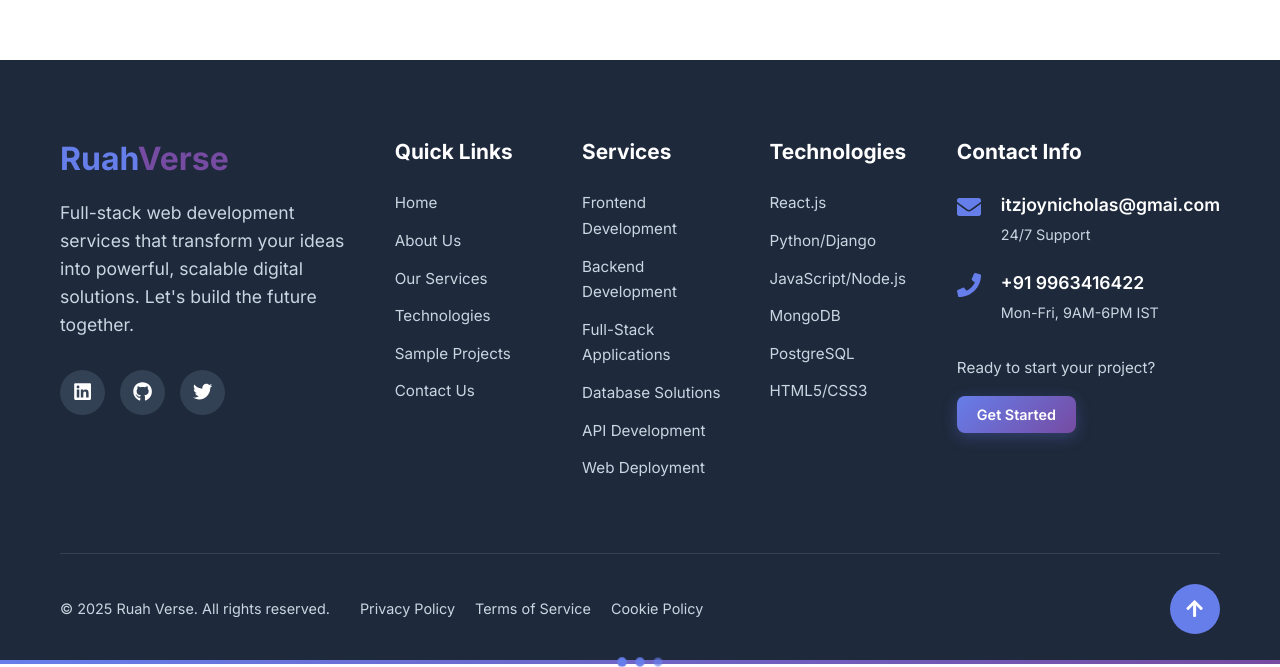
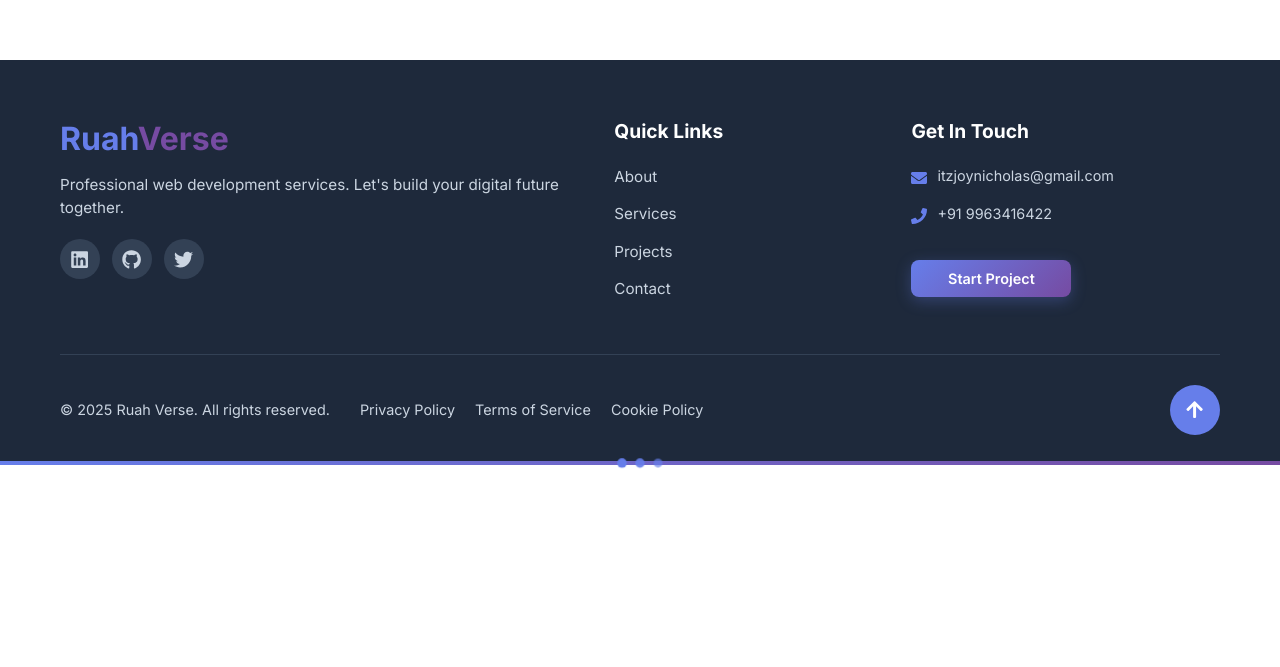
Before and after one commit to joynicholas2001/RUAHVERSE-Website, a React (Vite) app: page / in a window 1280 px wide. Shown: the part 10965-11632 px from the top of the page. After the commit the page ends 11433 px from the top, so only its background shows below. Built offline with nearby package versions, Linux system fonts and the light colour scheme; the HTML template or start-up script is replaced by a standard one.

Commit message:
Improve footer for mobile: Simplify layout, reduce content, optimize spacing, and enhance mobile responsiveness

```diff
--- a/src/App.css
+++ b/src/App.css
@@ -1276,45 +1276,56 @@ section {
 .footer {
   background: #1e293b;
   color: white;
-  padding: 80px 0 0;
+  padding: 60px 0 0;
   position: relative;
 }
 
 .footer-content {
   display: grid;
-  grid-template-columns: 2fr 1fr 1fr 1fr 1.5fr;
+  grid-template-columns: 2fr 1fr 1.2fr;
   gap: 40px;
-  margin-bottom: 60px;
-}
-
-.footer-brand h3 {
+  margin-bottom: 40px;
+}
+
+.footer-brand-section .footer-brand {
   font-size: 2rem;
-  margin-bottom: 20px;
+  margin-bottom: 15px;
 }
 
 .footer-description {
   color: #cbd5e1;
-  margin-bottom: 30px;
-  line-height: 1.6;
+  margin-bottom: 20px;
+  line-height: 1.5;
+  font-size: 0.95rem;
 }
 
 .footer-social {
   display: flex;
-  gap: 15px;
+  gap: 12px;
 }
 
 .footer .social-link {
   background: #334155;
+  width: 40px;
+  height: 40px;
+  border-radius: 50%;
+  display: flex;
+  align-items: center;
+  justify-content: center;
+  color: #cbd5e1;
+  text-decoration: none;
+  transition: all 0.3s ease;
 }
 
 .footer .social-link:hover {
   background: #667eea;
+  color: white;
 }
 
 .footer-title {
   color: white;
-  margin-bottom: 25px;
-  font-size: 1.3rem;
+  margin-bottom: 20px;
+  font-size: 1.2rem;
 }
 
 .footer-links {
@@ -1337,32 +1348,29 @@ section {
 }
 
 .footer-contact .contact-item {
-  margin-bottom: 20px;
+  display: flex;
+  align-items: center;
+  gap: 10px;
+  margin-bottom: 15px;
+  font-size: 0.9rem;
 }
 
 .footer-contact .contact-icon {
   color: #667eea;
-}
-
-.footer-contact p {
-  color: white;
-  font-weight: 600;
-  margin-bottom: 2px;
+  font-size: 1rem;
+  flex-shrink: 0;
 }
 
 .footer-contact span {
   color: #cbd5e1;
+}
+
+.footer-cta-btn {
+  margin-top: 20px;
+  padding: 10px 20px;
   font-size: 0.9rem;
-}
-
-.footer-cta {
-  margin-top: 30px;
-}
-
-.footer-cta p {
-  color: #cbd5e1;
-  margin-bottom: 15px;
-  font-size: 0.95rem;
+  width: 100%;
+  max-width: 160px;
 }
 
 .footer-bottom {
@@ -1488,8 +1496,23 @@ section {
   }
 
   .footer-content {
-    grid-template-columns: repeat(2, 1fr);
-    gap: 40px;
+    grid-template-columns: 1fr 1fr;
+    gap: 30px;
+  }
+
+  .footer-brand-section {
+    grid-column: 1 / -1;
+    text-align: center;
+    margin-bottom: 20px;
+  }
+
+  .footer-brand-section .footer-brand {
+    font-size: 1.8rem;
+  }
+
+  .footer-brand-section .footer-description {
+    max-width: 300px;
+    margin: 0 auto 20px;
   }
 
   .stats-container {
@@ -1594,21 +1617,76 @@ section {
   .footer-content {
     grid-template-columns: 1fr;
     text-align: center;
+    gap: 25px;
+  }
+
+  .footer {
+    padding: 40px 0 0;
+  }
+
+  .footer-brand-section {
+    margin-bottom: 15px;
+  }
+
+  .footer-brand-section .footer-brand {
+    font-size: 1.6rem;
+    margin-bottom: 10px;
+  }
+
+  .footer-brand-section .footer-description {
+    font-size: 0.9rem;
+    margin-bottom: 15px;
+  }
+
+  .footer-social {
+    justify-content: center;
+  }
+
+  .footer-title {
+    font-size: 1.1rem;
+    margin-bottom: 15px;
+  }
+
+  .footer-links li {
+    margin-bottom: 8px;
+  }
+
+  .footer-contact .contact-item {
+    justify-content: center;
+    margin-bottom: 12px;
+  }
+
+  .footer-cta-btn {
+    max-width: 140px;
+    margin: 15px auto 0;
   }
 
   .footer-bottom-content {
     flex-direction: column;
-    gap: 20px;
+    gap: 15px;
     text-align: center;
+  }
+
+  .footer-bottom {
+    padding: 20px 0;
   }
 
   .footer-legal {
     flex-direction: column;
-    gap: 15px;
+    gap: 12px;
+  }
+
+  .footer-legal p {
+    font-size: 0.85rem;
   }
 
   .legal-links {
     justify-content: center;
+    gap: 15px;
+  }
+
+  .legal-links a {
+    font-size: 0.85rem;
   }
 
   .timeline-item {
--- a/src/components/Footer.jsx
+++ b/src/components/Footer.jsx
@@ -19,15 +19,14 @@ const Footer = () => {
     <footer className="footer">
       <div className="container">
         <div className="footer-content">
-          <div className="footer-section">
-            <div className="footer-brand">
-              <h3>
+          {/* Brand and Social Links */}
+          <div className="footer-section footer-brand-section">
+            <h3 className="footer-brand">
               <span className="logo-primary">Ruah</span>
               <span className="logo-secondary">Verse</span>
             </h3>
             <p className="footer-description">
-                Full-stack web development services that transform your ideas into
-                powerful, scalable digital solutions. Let's build the future together.
+              Professional web development services. Let's build your digital future together.
             </p>
             <div className="footer-social">
               <a href="#" className="social-link" aria-label="LinkedIn">
@@ -41,95 +40,37 @@ const Footer = () => {
               </a>
             </div>
           </div>
-          </div>
 
-          <div className="footer-section">
+          {/* Navigation Links */}
+          <div className="footer-section footer-nav-section">
             <h4 className="footer-title">Quick Links</h4>
             <ul className="footer-links">
-              <li>
-                <a href="#home" onClick={() => scrollToSection('home')}>
-                  Home
-                </a>
-              </li>
-              <li>
-                <a href="#about" onClick={() => scrollToSection('about')}>
-                  About Us
-                </a>
-              </li>
-              <li>
-                <a href="#services" onClick={() => scrollToSection('services')}>
-                  Our Services
-                </a>
-              </li>
-              <li>
-                <a href="#technologies" onClick={() => scrollToSection('technologies')}>
-                  Technologies
-                </a>
-              </li>
-              <li>
-                <a href="#projects" onClick={() => scrollToSection('projects')}>
-                  Sample Projects
-                </a>
-              </li>
-              <li>
-                <a href="#contact" onClick={() => scrollToSection('contact')}>
-                  Contact Us
-                </a>
-              </li>
+              <li><a href="#about" onClick={() => scrollToSection('about')}>About</a></li>
+              <li><a href="#services" onClick={() => scrollToSection('services')}>Services</a></li>
+              <li><a href="#projects" onClick={() => scrollToSection('projects')}>Projects</a></li>
+              <li><a href="#contact" onClick={() => scrollToSection('contact')}>Contact</a></li>
             </ul>
           </div>
 
-          <div className="footer-section">
-            <h4 className="footer-title">Services</h4>
-            <ul className="footer-links">
-              <li><a href="#services">Frontend Development</a></li>
-              <li><a href="#services">Backend Development</a></li>
-              <li><a href="#services">Full-Stack Applications</a></li>
-              <li><a href="#services">Database Solutions</a></li>
-              <li><a href="#services">API Development</a></li>
-              <li><a href="#services">Web Deployment</a></li>
-            </ul>
-          </div>
-
-          <div className="footer-section">
-            <h4 className="footer-title">Technologies</h4>
-            <ul className="footer-links">
-              <li><a href="#technologies">React.js</a></li>
-              <li><a href="#technologies">Python/Django</a></li>
-              <li><a href="#technologies">JavaScript/Node.js</a></li>
-              <li><a href="#technologies">MongoDB</a></li>
-              <li><a href="#technologies">PostgreSQL</a></li>
-              <li><a href="#technologies">HTML5/CSS3</a></li>
-            </ul>
-          </div>
-
-          <div className="footer-section">
-            <h4 className="footer-title">Contact Info</h4>
+          {/* Contact Information */}
+          <div className="footer-section footer-contact-section">
+            <h4 className="footer-title">Get In Touch</h4>
             <div className="footer-contact">
               <div className="contact-item">
                 <FaEnvelope className="contact-icon" />
-                <div>
-                  <p>itzjoynicholas@gmai.com</p>
-                  <span>24/7 Support</span>
-                </div>
+                <span>itzjoynicholas@gmail.com</span>
               </div>
               <div className="contact-item">
                 <FaPhone className="contact-icon" />
-                <div>
-                  <p>+91 9963416422</p>
-                  <span>Mon-Fri, 9AM-6PM IST</span>
+                <span>+91 9963416422</span>
               </div>
             </div>
-            </div>
-            <div className="footer-cta">
-              <p>Ready to start your project?</p>
             <button
-                className="btn-primary small"
+              className="btn-primary footer-cta-btn"
               onClick={() => scrollToSection('contact')}
             >
-                Get Started
+              Start Project
             </button>
-            </div>
           </div>
         </div>
 
```
Lines whose indentation alone changed are shown as unchanged.
